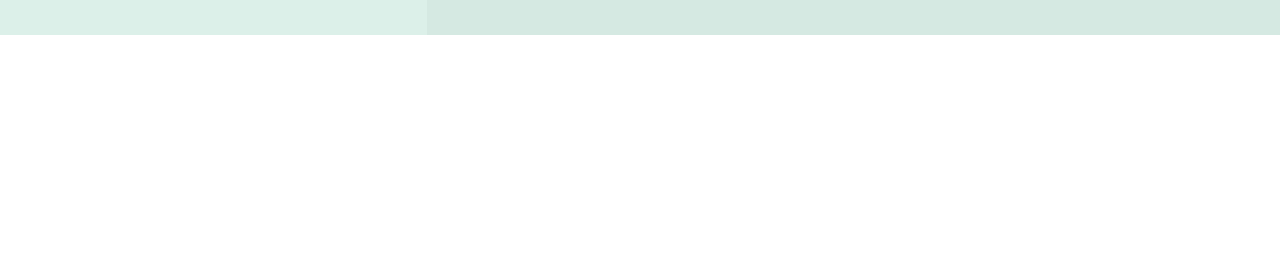
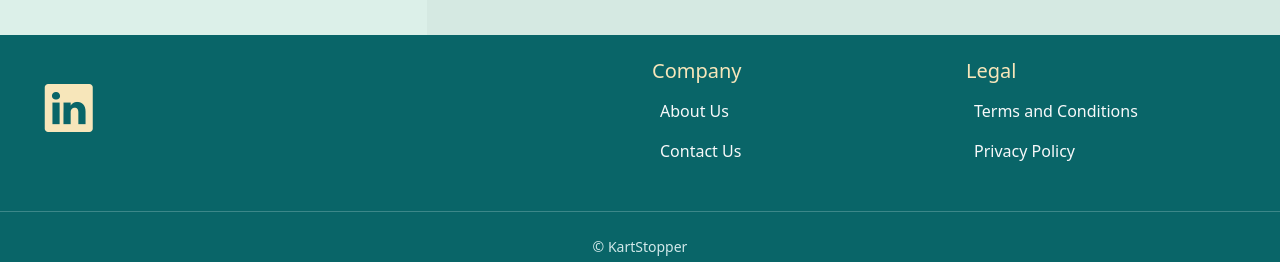
Before and after one commit to ashish-brahma/kartstoppersite, a plain HTML site: page index.html in a window 1280 px wide. Shown: the part 1893-2155 px from the top of the page. Before the commit the page ends 1928 px from the top, so only its background shows below. Drawn offline with nearby package versions, Linux system fonts and the light colour scheme.

Commit message:
Add footer content.

```diff
--- a/index.html
+++ b/index.html
@@ -97,7 +97,47 @@
 
 
 	<footer>
-
+		<div class="container-fluid p-4">
+			<div class="row">
+				<div class="col">
+					<div class="icon-bar">
+						<a class="icon-link p-2" href="https://www.linkedin.com/company/kartstopper" target="_blank">
+							<i class="bi bi-linkedin" aria-hidden="true"></i>
+						</a>
+					</div>
+				</div>
+				<div class="col">
+					<div class="row">
+						<div class="col">
+							<h5>Company</h5>
+							<ul class="nav flex-column">
+								<li class="nav-item">
+									<a class="nav-link" href="#">About Us</a>
+								</li>
+								<li class="nav-item">
+									<a class="nav-link" href="#">Contact Us</a>
+								</li>
+							</ul>
+						</div>
+						<div class="col">
+							<h5>Legal</h5>
+							<ul class="nav flex-column">
+								<li class="nav-item">
+									<a class="nav-link" href="#">Terms and Conditions</a>
+								</li>
+								<li class="nav-item">
+									<a class="nav-link" href="#">Privacy Policy</a>
+								</li>
+							</ul>
+						</div>
+					</div>
+				</div>
+			</div>
+		</div>
+		<hr>
+		<div class="d-flex justify-content-center align-items-center p-2">
+			<small><span>&copy; KartStopper</span></small>
+		</div>
 	</footer>
 
 	<!-- Load internal scripts -->
--- a/stylesheets/styles.css
+++ b/stylesheets/styles.css
@@ -126,6 +126,25 @@ h3 {
 #cta p {
   margin-top: 1rem;
   padding: 2vw;
+}
+
+footer {
+  color: #D2E9EA;
+  background-color: #096568;
+}
+
+h5, .icon-bar a {
+  color: #F7E6BA;
+}
+
+.icon-bar {
+  margin: 1vw;
+}
+
+footer .nav-link {
+  color: var(--bs-light);
+  --bs-nav-link-color: var(--bs-gray-300);
+  --bs-nav-link-hover-color: var(--bs-gray-200);
 }
 
 /* Extra-small devices */
```
